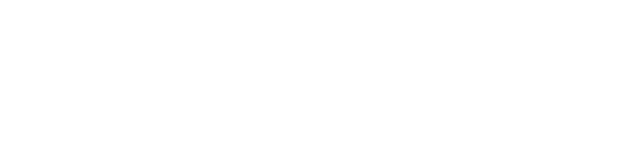
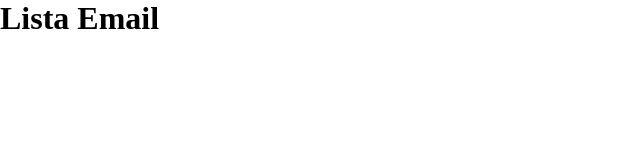
Before and after one commit to giovannidibello/js-email-list, a plain HTML site: page index.html in a window 1280 px wide. Shown: the whole page, without its empty margins (0-640 px from the left). Drawn offline with nearby package versions, Linux system fonts and the light colour scheme.

Commit message:
add html elements

```diff
--- a/index.html
+++ b/index.html
@@ -13,6 +13,14 @@
 </head>
 
 <body>
+    <main>
+
+        <div class="lista">
+            <h1>Lista Email</h1>
+            <ul></ul>
+        </div>
+
+    </main>
 
     <script src="./js/script.js"></script>
 </body>
```
